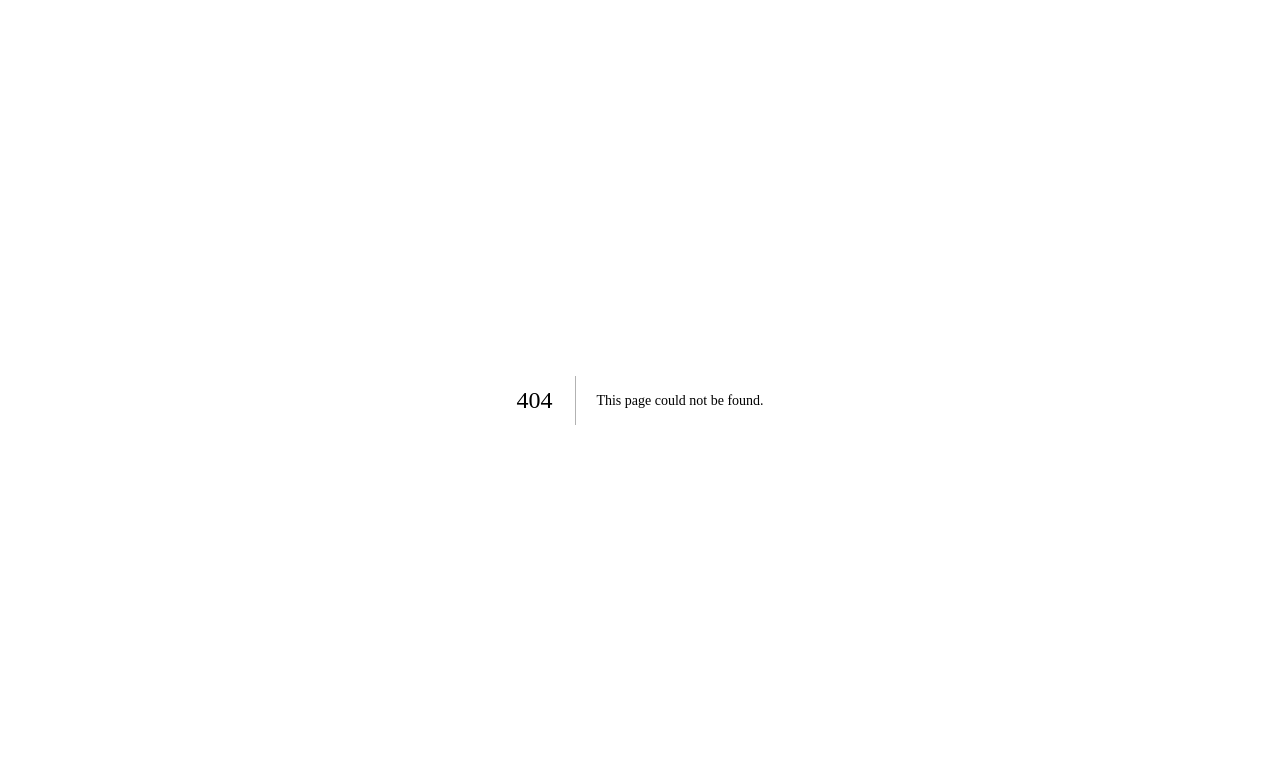
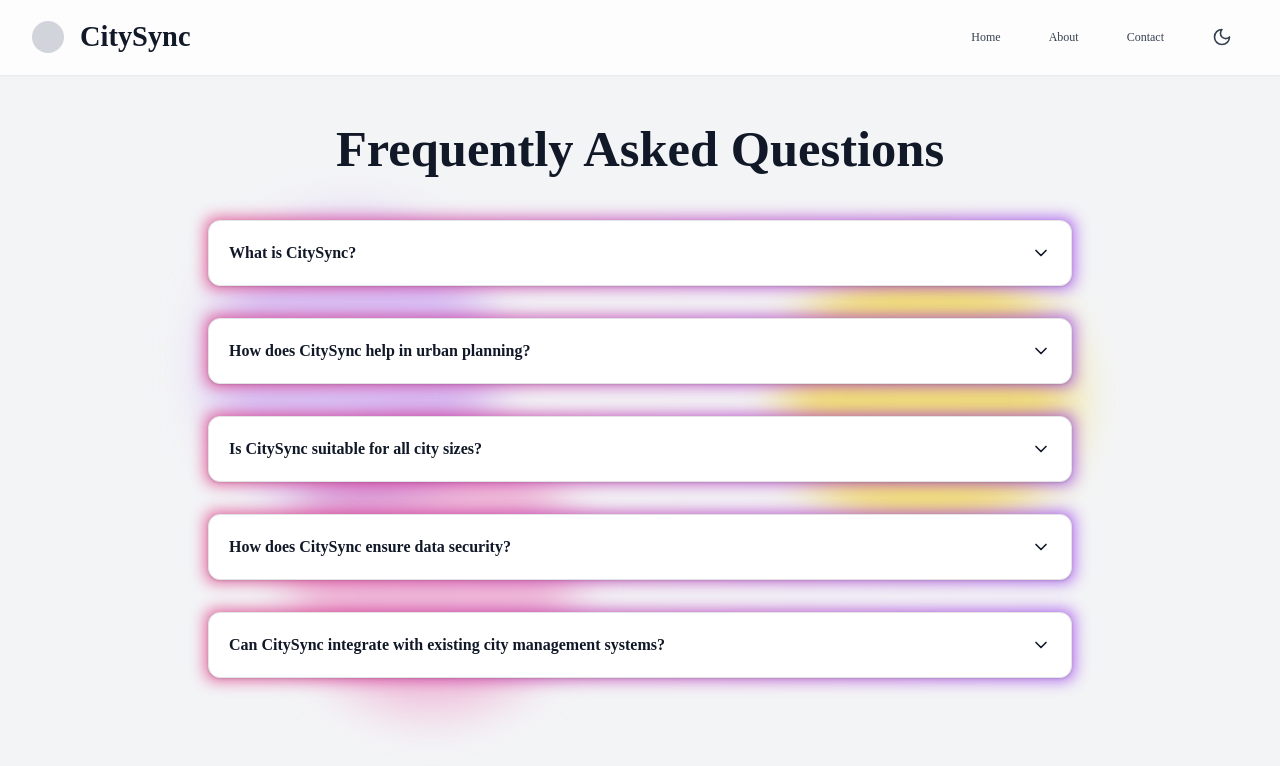
Before and after one commit to Prayas-35/Coordina, a Next.js app in the folder main/: page /FAQs in a window 1280 px wide. Before the commit this address had no page. Shown: the top 766 px of the page. Built offline with nearby package versions, Linux system fonts and the light colour scheme.

Commit message:
FAQ page

```diff
--- /dev/null
+++ b/main/app/FAQs/page.js
@@ -0,0 +1,132 @@
+"use client";
+
+import { useState, useEffect } from 'react'
+import { Card } from "@/components/ui/card"
+import { Button } from "@/components/ui/button"
+import { MoonIcon, SunIcon, ChevronDownIcon } from "lucide-react"
+import Link from 'next/link'
+
+const Header = ({ isDarkMode, toggleDarkMode }) => {
+  return (
+    <header className={`fixed w-full z-50 ${isDarkMode ? 'bg-gray-900/80' : 'bg-white/80'} backdrop-blur-md shadow-sm transition-colors duration-300`}>
+      <div className="max-w-7xl mx-auto px-4 sm:px-6 lg:px-8 py-4">
+        <nav className="flex justify-between items-center">
+          <div className="flex items-center space-x-4">
+            <div className="w-8 h-8 bg-gray-300 rounded-full"></div>
+            <Link href="/" className={`text-2xl font-bold ${isDarkMode ? 'text-white' : 'text-gray-900'}`}>
+              CitySync
+            </Link>
+          </div>
+          <div className="flex items-center space-x-4">
+            <Link href="/" passHref>
+              <Button variant="ghost" className={isDarkMode ? 'text-white' : 'text-gray-700'}>
+                Home
+              </Button>
+            </Link>
+            <Link href="/about" passHref>
+              <Button variant="ghost" className={isDarkMode ? 'text-white' : 'text-gray-700'}>
+                About
+              </Button>
+            </Link>
+            <Link href="/contact" passHref>
+              <Button variant="ghost" className={isDarkMode ? 'text-white' : 'text-gray-700'}>
+                Contact
+              </Button>
+            </Link>
+            <Button variant="ghost" onClick={toggleDarkMode} className={isDarkMode ? 'text-white' : 'text-gray-700'}>
+              {isDarkMode ? <SunIcon className="h-5 w-5" /> : <MoonIcon className="h-5 w-5" />}
+            </Button>
+          </div>
+        </nav>
+      </div>
+    </header>
+  )
+}
+
+const FAQItem = ({ question, answer, isDarkMode }) => {
+  const [isOpen, setIsOpen] = useState(false)
+
+  return (
+    <div className="mb-8 relative group">
+      <div className="absolute -inset-0.5 bg-gradient-to-r from-pink-600 to-purple-600 rounded-lg blur opacity-75 group-hover:opacity-100 transition duration-1000 group-hover:duration-200 animate-tilt"></div>
+      <Card className={`relative p-1 ${isDarkMode ? 'bg-gray-800' : 'bg-white'}`}>
+        <button
+          className={`flex justify-between items-center w-full text-left p-4 rounded-lg ${
+            isDarkMode ? 'text-white' : 'text-gray-900'
+          } hover:bg-opacity-80 transition-colors duration-200`}
+          onClick={() => setIsOpen(!isOpen)}
+        >
+          <span className="font-semibold">{question}</span>
+          <ChevronDownIcon
+            className={`w-5 h-5 transition-transform duration-200 ${isOpen ? 'transform rotate-180' : ''}`}
+          />
+        </button>
+        {isOpen && (
+          <div className={`mt-2 p-4 rounded-lg ${isDarkMode ? 'bg-gray-700 text-gray-200' : 'bg-gray-100 text-gray-700'}`}>
+            {answer}
+          </div>
+        )}
+      </Card>
+    </div>
+  )
+}
+
+export default function FAQPage() {
+  const [isDarkMode, setIsDarkMode] = useState(false)
+
+  useEffect(() => {
+    const isDark = window.matchMedia('(prefers-color-scheme: dark)').matches
+    setIsDarkMode(isDark)
+  }, [])
+
+  const toggleDarkMode = () => {
+    setIsDarkMode(!isDarkMode)
+  }
+
+  const faqData = [
+    {
+      question: "What is CitySync?",
+      answer: "CitySync is a comprehensive urban management platform designed to transform India's cities for a smarter tomorrow. It offers tools for project management, resource allocation, conflict resolution, and interdepartmental collaboration."
+    },
+    {
+      question: "How does CitySync help in urban planning?",
+      answer: "CitySync provides a centralized dashboard for all city projects, real-time updates, and analytics. It helps in efficient resource management, conflict detection, and facilitates seamless communication between different departments involved in urban planning."
+    },
+    {
+      question: "Is CitySync suitable for all city sizes?",
+      answer: "Yes, CitySync is designed to be scalable and can be adapted for cities of all sizes. Whether you're managing a small town or a large metropolis, CitySync's features can be tailored to meet your specific urban management needs."
+    },
+    {
+      question: "How does CitySync ensure data security?",
+      answer: "CitySync employs state-of-the-art security measures, including end-to-end encryption, regular security audits, and compliance with data protection regulations. We also integrate blockchain technology for enhanced transparency and security in certain operations."
+    },
+    {
+      question: "Can CitySync integrate with existing city management systems?",
+      answer: "Yes, CitySync is designed with interoperability in mind. It can integrate with a wide range of existing systems and databases, ensuring a smooth transition and allowing cities to leverage their current infrastructure investments."
+    }
+  ]
+
+  return (
+    <>
+      <Header isDarkMode={isDarkMode} toggleDarkMode={toggleDarkMode} />
+      <div className={`min-h-screen pt-20 ${isDarkMode ? 'bg-gray-900 text-white' : 'bg-gray-100 text-gray-900'} transition-colors duration-300`}>
+        <div className="max-w-4xl mx-auto px-4 py-8">
+          <h1 className={`text-4xl font-bold text-center mb-8 ${isDarkMode ? 'text-white' : 'text-gray-900'}`}>
+            Frequently Asked Questions
+          </h1>
+          <div className="space-y-8 relative">
+            {/* Decorative elements */}
+            <div className="absolute top-0 left-0 w-72 h-72 bg-purple-300 rounded-full mix-blend-multiply filter blur-xl opacity-70 animate-blob"></div>
+            <div className="absolute top-0 right-0 w-72 h-72 bg-yellow-300 rounded-full mix-blend-multiply filter blur-xl opacity-70 animate-blob animation-delay-2000"></div>
+            <div className="absolute -bottom-8 left-20 w-72 h-72 bg-pink-300 rounded-full mix-blend-multiply filter blur-xl opacity-70 animate-blob animation-delay-4000"></div>
+
+            {/* FAQ Items */}
+            {faqData.map((faq, index) => (
+              <FAQItem key={index} question={faq.question} answer={faq.answer} isDarkMode={isDarkMode} />
+            ))}
+          </div>
+        </div>
+      </div>
+    </>
+  )
+}
```
